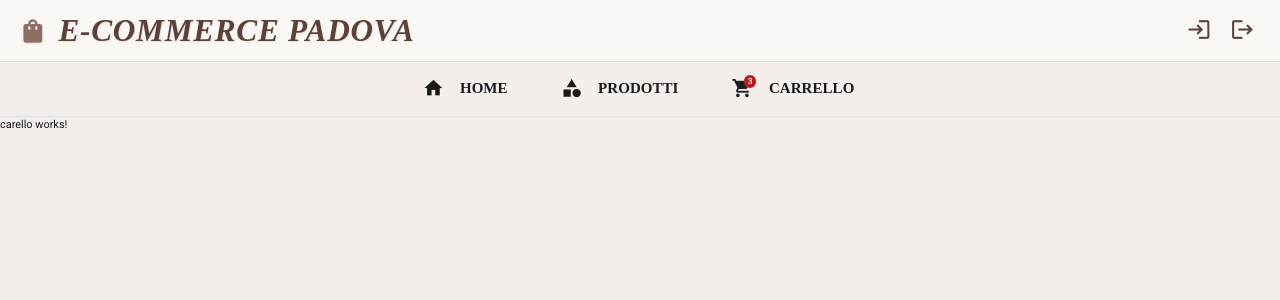
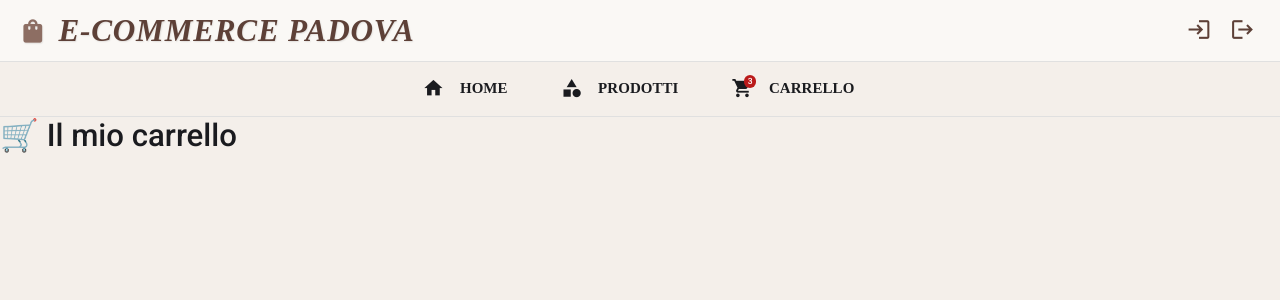
Before and after one commit to BetacomAcademyPadova/FrontEnd_ECommerce_Padova_2026, an Angular app: page /dash/carello in a window 1280 px wide. Shown: the top 300 px of the page. Built offline with nearby package versions, Linux system fonts and the light colour scheme; no server answers.

Commit message:
Carrello versione vuota

```diff
--- a/src/app/componenti/carello/carello.html
+++ b/src/app/componenti/carello/carello.html
@@ -1 +1 @@
-<p>carello works!</p>
+<h1>🛒 Il mio carrello</h1>
```
Also changed, not shown: src/app/componenti/carello/carello.ts (+11 -1 lines).
